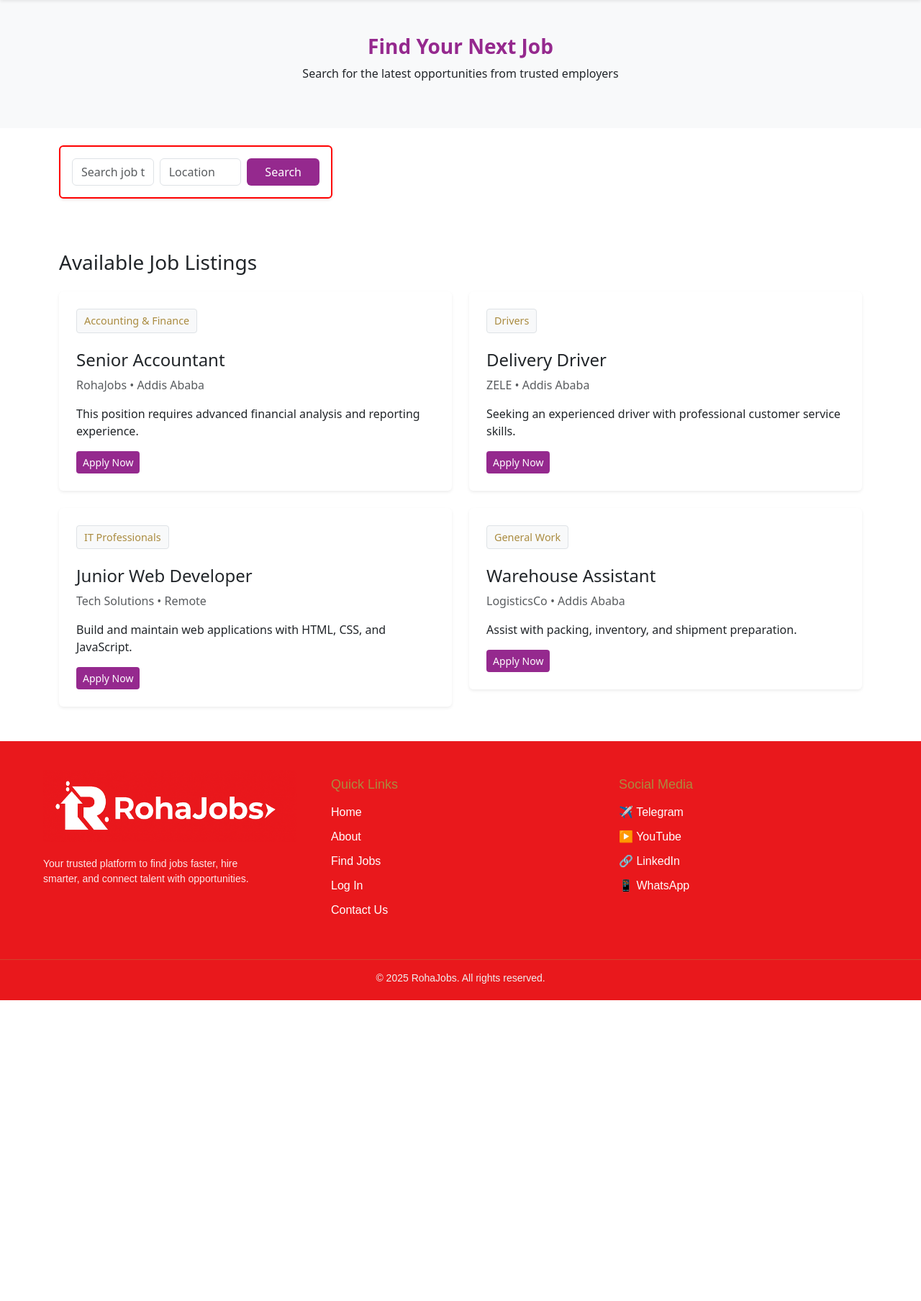
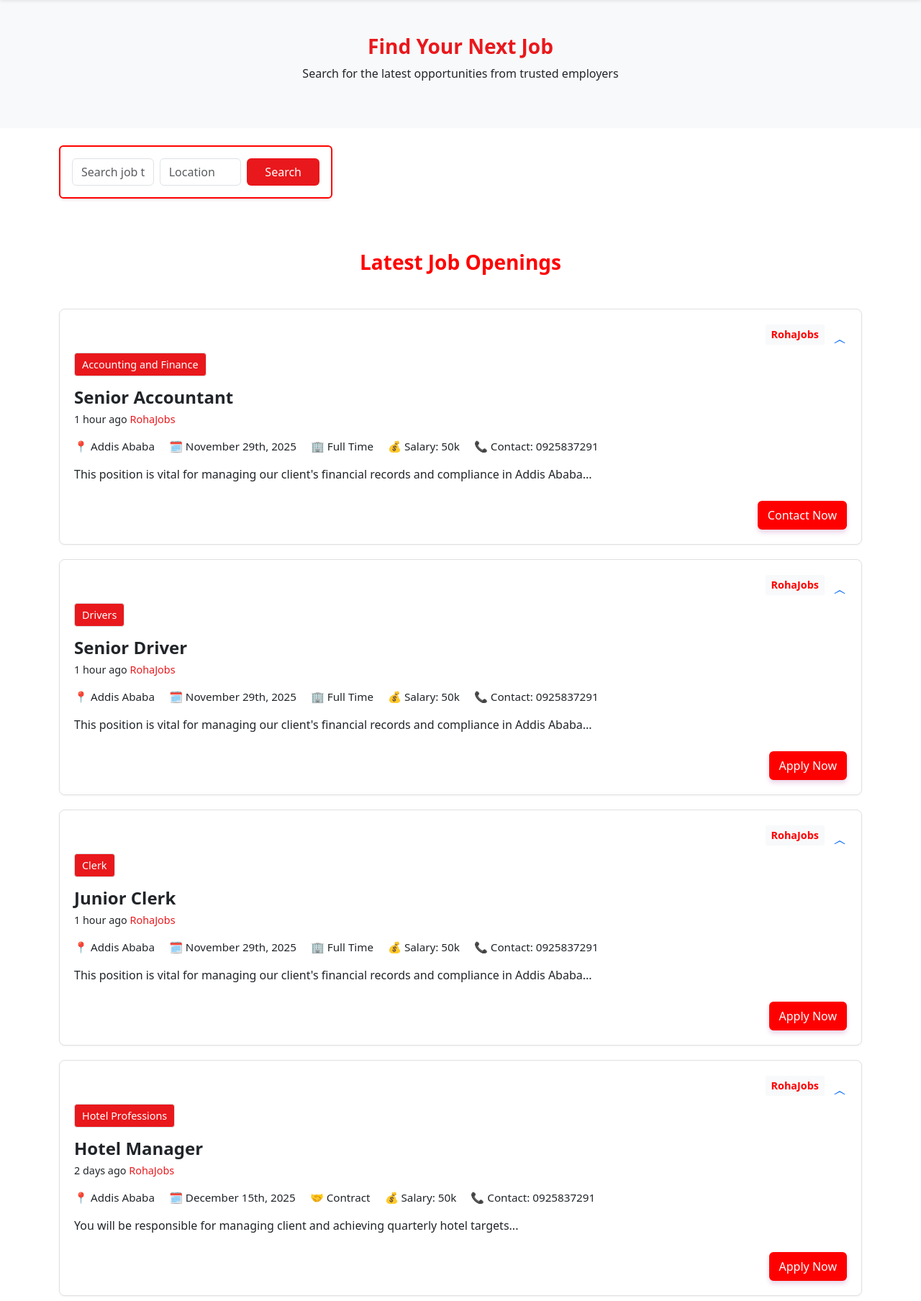
Before and after one commit to 888ui888ui/Roha-Jobs-Website-by-php, a PHP site: page /find-jobs.html in a window 1280 px wide. Shown: the part 112-1920 px from the top of the page at 72% size. Before the commit the page ends 1502 px from the top, so only its background shows below. Run offline with PHP 8.4, Linux system fonts and the light colour scheme.

Commit message:
Your descriptive message here

```diff
--- a/find-jobs.html
+++ b/find-jobs.html
@@ -17,7 +17,7 @@
 <div id="include-navbar"></div>
 <!-- PAGE HEADER -->
 <section class="py-5 text-center bg-light">
-    <h1 class="section-title" style="color:#95298E;">Find Your Next Job</h1>
+    <h1 class="section-title" style="color:#e9181c;">Find Your Next Job</h1>
     <p>Search for the latest opportunities from trusted employers</p>
 </section>
 
@@ -26,64 +26,262 @@
     <div class="search-box p-3 d-flex align-items-center shadow-sm rounded">
         <input type="text" class="form-control" placeholder="Search job title, keyword...">
         <input type="text" class="form-control mx-2" placeholder="Location">
-        <button class="btn px-4 text-white" style="background:#95298E;">Search</button>
+        <button class="btn px-4 text-white" style="background:#e9181c;">Search</button>
     </div>
 </section>
 
 
-<!-- JOB LISTINGS -->
-<section class="container py-5">
+<section class="featured-jobs-section py-5">
+    <div class="container">
+        <div class="text-center mb-5">
+            <h2 class="section-title">Latest Job Openings</h2>
+        </div>
 
-    <h3 class="mb-4">Available Job Listings</h3>
+        <div class="job-list-container">
+      <!-- Job Card 1 -->
+            <div class="job-card-image-format attractive-job-card-image">
 
-    <div class="row g-4">
-
-        <!-- JOB CARD 1 -->
-        <div class="col-md-6">
-            <div class="p-4 shadow-sm rounded attractive-job-card-image">
-                <span class="category-tag" style="color:#AA8B3F;">Accounting & Finance</span>
-                <h4 class="mt-2">Senior Accountant</h4>
-                <p class="text-muted">RohaJobs • Addis Ababa</p>
-                <p>This position requires advanced financial analysis and reporting experience.</p>
-                <a href="#" class="btn btn-sm text-white" style="background:#95298E;">Apply Now</a>
+                <div class="job-header-top">
+                    <div></div>
+                    <div class="top-right-elements">
+                        <span class="rohajobs-source">RohaJobs</span>
+                        <div class="bookmark-icon">
+                            <a href="#"><svg xmlns="http://www.w3.org/2000/svg" width="20" height="20" fill="currentColor" viewBox="0 0 16 16"><path d="M2 2a2 2 0 0 1 2-2h8a2 2 0 0 1 2 2v13.5a.5.5 0 0 1-.777.416L8 13.101l-5.223 2.815A.5.5 0 0 1 2 15.5zM2 2v13.5L8 12l6 3.5V2a2 2 0 0 0-2-2H4a2 2 0 0 0-2 2"/></svg></a>
+                        </div>
                     </div>
                 </div>
 
-        <!-- JOB CARD 2 -->
-        <div class="col-md-6">
-            <div class="p-4 shadow-sm rounded attractive-job-card-image">
-                <span class="category-tag" style="color:#AA8B3F;">Drivers</span>
-                <h4 class="mt-2">Delivery Driver</h4>
-                <p class="text-muted">ZELE • Addis Ababa</p>
-                <p>Seeking an experienced driver with professional customer service skills.</p>
-                <a href="#" class="btn btn-sm text-white" style="background:#95298E;">Apply Now</a>
+                <span class="category-tag" style="background:#e9181c; color:white;">Accounting and Finance</span>
+
+                <div class="job-main-content">
+                    <div class="job-details-left">
+                        <h3 class="job-title-main">Senior Accountant</h3>
+                        <p class="job-post-info">
+                            1 hour ago <span style="color: #e9181c;">RohaJobs</span> </p>
+
+                        <div class="job-metadata">
+                            <span class="metadata-item">📍 Addis Ababa</span>
+                            <span class="metadata-item">🗓️ November 29th, 2025</span>
+                            <span class="metadata-item">🏢 Full Time</span>
+                            <span class="metadata-item">💰 Salary: 50k</span>
+                            <span class="metadata-item">📞 Contact: 0925837291</span>
+                        </div>
                     </div>
                 </div>
 
-        <!-- JOB CARD 3 -->
-        <div class="col-md-6">
-            <div class="p-4 shadow-sm rounded attractive-job-card-image">
-                <span class="category-tag" style="color:#AA8B3F;">IT Professionals</span>
-                <h4 class="mt-2">Junior Web Developer</h4>
-                <p class="text-muted">Tech Solutions • Remote</p>
-                <p>Build and maintain web applications with HTML, CSS, and JavaScript.</p>
-                <a href="#" class="btn btn-sm text-white" style="background:#95298E;">Apply Now</a>
+                <p class="job-description-snippet">
+                    This position is vital for managing our client's financial records and compliance in Addis Ababa...
+                </p>
+
+                <div class="job-footer mt-4">
+                    <div></div>
+                    <a href="contact.html" class="btn btn-category btn-apply-now">Contact Now</a>
+                </div>
+            </div>
+           <!-- Job Card 2 -->
+            <div class="job-card-image-format attractive-job-card-image">
+
+                <div class="job-header-top">
+                    <div></div>
+                    <div class="top-right-elements">
+                        <span class="rohajobs-source">RohaJobs</span>
+                        <div class="bookmark-icon">
+                            <a href="#"><svg xmlns="http://www.w3.org/2000/svg" width="20" height="20" fill="currentColor" viewBox="0 0 16 16"><path d="M2 2a2 2 0 0 1 2-2h8a2 2 0 0 1 2 2v13.5a.5.5 0 0 1-.777.416L8 13.101l-5.223 2.815A.5.5 0 0 1 2 15.5zM2 2v13.5L8 12l6 3.5V2a2 2 0 0 0-2-2H4a2 2 0 0 0-2 2"/></svg></a>
+                        </div>
                     </div>
                 </div>
 
-        <!-- JOB CARD 4 -->
-        <div class="col-md-6">
-            <div class="p-4 shadow-sm rounded attractive-job-card-image">
-                <span class="category-tag" style="color:#AA8B3F;">General Work</span>
-                <h4 class="mt-2">Warehouse Assistant</h4>
-                <p class="text-muted">LogisticsCo • Addis Ababa</p>
-                <p>Assist with packing, inventory, and shipment preparation.</p>
-                <a href="#" class="btn btn-sm text-white" style="background:#95298E;">Apply Now</a>
+                <span class="category-tag" style="background:#e9181c; color:white;">Drivers</span>
+
+                <div class="job-main-content">
+                    <div class="job-details-left">
+                        <h3 class="job-title-main">Senior Driver</h3>
+                        <p class="job-post-info">
+                            1 hour ago <span style="color: #e9181c;">RohaJobs</span> </p>
+
+                        <div class="job-metadata">
+                            <span class="metadata-item">📍 Addis Ababa</span>
+                            <span class="metadata-item">🗓️ November 29th, 2025</span>
+                            <span class="metadata-item">🏢 Full Time</span>
+                            <span class="metadata-item">💰 Salary: 50k</span>
+                            <span class="metadata-item">📞 Contact: 0925837291</span>
+                        </div>
+                    </div>
+                </div>
+
+                <p class="job-description-snippet">
+                    This position is vital for managing our client's financial records and compliance in Addis Ababa...
+                </p>
+
+                <div class="job-footer mt-4">
+                    <div></div>
+                    <a href="link-to-apply-page-1" class="btn btn-category btn-apply-now">Apply Now</a>
+                </div>
+            </div>
+            <!-- Job Card 3 -->
+            <div class="job-card-image-format attractive-job-card-image">
+
+                <div class="job-header-top">
+                    <div></div>
+                    <div class="top-right-elements">
+                        <span class="rohajobs-source">RohaJobs</span>
+                        <div class="bookmark-icon">
+                            <a href="#"><svg xmlns="http://www.w3.org/2000/svg" width="20" height="20" fill="currentColor" viewBox="0 0 16 16"><path d="M2 2a2 2 0 0 1 2-2h8a2 2 0 0 1 2 2v13.5a.5.5 0 0 1-.777.416L8 13.101l-5.223 2.815A.5.5 0 0 1 2 15.5zM2 2v13.5L8 12l6 3.5V2a2 2 0 0 0-2-2H4a2 2 0 0 0-2 2"/></svg></a>
+                        </div>
+                    </div>
+                </div>
+
+                <span class="category-tag" style="background:#e9181c; color:white;">Clerk</span>
+
+                <div class="job-main-content">
+                    <div class="job-details-left">
+                        <h3 class="job-title-main">Junior Clerk</h3>
+                        <p class="job-post-info">
+                            1 hour ago <span style="color: #e9181c;">RohaJobs</span> </p>
+
+                        <div class="job-metadata">
+                            <span class="metadata-item">📍 Addis Ababa</span>
+                            <span class="metadata-item">🗓️ November 29th, 2025</span>
+                            <span class="metadata-item">🏢 Full Time</span>
+                            <span class="metadata-item">💰 Salary: 50k</span>
+                            <span class="metadata-item">📞 Contact: 0925837291</span>
+                        </div>
+                    </div>
+                </div>
+
+                <p class="job-description-snippet">
+                    This position is vital for managing our client's financial records and compliance in Addis Ababa...
+                </p>
+
+                <div class="job-footer mt-4">
+                    <div></div>
+                    <a href="link-to-apply-page-1" class="btn btn-category btn-apply-now">Apply Now</a>
+                </div>
+            </div>
+            <!-- Job Card 4 -->
+            <div class="job-card-image-format attractive-job-card-image">
+                <div class="job-header-top">
+                    <div></div>
+                    <div class="top-right-elements">
+                        <span class="rohajobs-source">RohaJobs</span>
+                        <div class="bookmark-icon">
+                            <a href="#"><svg xmlns="http://www.w3.org/2000/svg" width="20" height="20" fill="currentColor" viewBox="0 0 16 16"><path d="M2 2a2 2 0 0 1 2-2h8a2 2 0 0 1 2 2v13.5a.5.5 0 0 1-.777.416L8 13.101l-5.223 2.815A.5.5 0 0 1 2 15.5zM2 2v13.5L8 12l6 3.5V2a2 2 0 0 0-2-2H4a2 2 0 0 0-2 2"/></svg></a>
+                        </div>
+                    </div>
+                </div>
+
+                <span class="category-tag" style="background:#e9181c; color:white;">Hotel Professions  </span>
+
+                <div class="job-main-content">
+                    <div class="job-details-left">
+                        <h3 class="job-title-main">Hotel Manager </h3>
+                        <p class="job-post-info">
+                            2 days ago <span style="color: #e9181c;">RohaJobs</span>
+                        </p>
+
+                        <div class="job-metadata">
+                            <span class="metadata-item">📍 Addis Ababa</span>
+                            <span class="metadata-item">🗓️ December 15th, 2025</span>
+                            <span class="metadata-item">🤝 Contract</span>
+                            <span class="metadata-item">💰 Salary: 50k</span>
+                            <span class="metadata-item">📞 Contact: 0925837291</span>
+                        </div>
+                    </div>
+                </div>
+
+                <p class="job-description-snippet">
+                    You will be responsible for managing client  and achieving quarterly hotel targets...
+                </p>
+
+                <div class="job-footer mt-4">
+                    <div></div>
+                    <a href="link-to-apply-page-2" class="btn btn-category btn-apply-now">Apply Now</a>
+                </div>
+            </div>
+            <!-- Job Card 5 -->
+            <div class="job-card-image-format attractive-job-card-image">
+                <div class="job-header-top">
+                    <div></div>
+                    <div class="top-right-elements">
+                        <span class="rohajobs-source">RohaJobs</span>
+                        <div class="bookmark-icon">
+                            <a href="#"><svg xmlns="http://www.w3.org/2000/svg" width="20" height="20" fill="currentColor" viewBox="0 0 16 16"><path d="M2 2a2 2 0 0 1 2-2h8a2 2 0 0 1 2 2v13.5a.5.5 0 0 1-.777.416L8 13.101l-5.223 2.815A.5.5 0 0 1 2 15.5zM2 2v13.5L8 12l6 3.5V2a2 2 0 0 0-2-2H4a2 2 0 0 0-2 2"/></svg></a>
+                        </div>
+                    </div>
+                </div>
+
+                <span class="category-tag" style="background:#e9181c; color:white;">Hotel Professions  </span>
+
+                <div class="job-main-content">
+                    <div class="job-details-left">
+                        <h3 class="job-title-main">Hotel Manager </h3>
+                        <p class="job-post-info">
+                            2 days ago <span style="color: #e9181c;">RohaJobs</span>
+                        </p>
+
+                        <div class="job-metadata">
+                            <span class="metadata-item">📍 Addis Ababa</span>
+                            <span class="metadata-item">🗓️ December 15th, 2025</span>
+                            <span class="metadata-item">🤝 Contract</span>
+                            <span class="metadata-item">💰 Salary: 50k</span>
+                            <span class="metadata-item">📞 Contact: 0925837291</span>
+                        </div>
+                    </div>
+                </div>
+
+                <p class="job-description-snippet">
+                    You will be responsible for managing client  and achieving quarterly hotel targets...
+                </p>
+
+                <div class="job-footer mt-4">
+                    <div></div>
+                    <a href="link-to-apply-page-2" class="btn btn-category btn-apply-now">Apply Now</a>
+                </div>
+            </div>
+            <div class="job-card-image-format attractive-job-card-image">
+                <div class="job-header-top">
+                    <div></div>
+                    <div class="top-right-elements">
+                        <span class="rohajobs-source">RohaJobs</span>
+                        <div class="bookmark-icon">
+                            <a href="#"><svg xmlns="http://www.w3.org/2000/svg" width="20" height="20" fill="currentColor" viewBox="0 0 16 16"><path d="M2 2a2 2 0 0 1 2-2h8a2 2 0 0 1 2 2v13.5a.5.5 0 0 1-.777.416L8 13.101l-5.223 2.815A.5.5 0 0 1 2 15.5zM2 2v13.5L8 12l6 3.5V2a2 2 0 0 0-2-2H4a2 2 0 0 0-2 2"/></svg></a>
+                        </div>
+                    </div>
+                </div>
+
+                <span class="category-tag" style="background:#e9181c; color:white;">General Works</span>
+
+                <div class="job-main-content">
+                    <div class="job-details-left">
+                        <h3 class="job-title-main">General Worker</h3>
+                        <p class="job-post-info">
+                            1 week ago <span style="color: #e9181c;">RohaJobs</span>
+                        </p>
+
+                        <div class="job-metadata">
+                            <span class="metadata-item">💻 Remote</span>
+                            <span class="metadata-item">🗓️ December 5th, 2025</span>
+                            <span class="metadata-item">🏢 Full Time</span>
+                            <span class="metadata-item">💰 Salary: 50k</span>
+                            <span class="metadata-item">📞 Contact: 0925837291</span>
+                        </div>
+                    </div>
+                </div>
+
+                <p class="job-description-snippet">
+                    This remote position offers excellent flexibility and focuses on diagnosing and resolving hardware and software issues...
+                </p>
+
+                <div class="job-footer mt-4">
+                    <div></div>
+                    <a href="link-to-apply-page-3" class="btn btn-category btn-apply-now">Apply Now</a>
                 </div>
             </div>
 
         </div>
 
+
+    </div>
 </section>
 
 
--- a/login.html
+++ b/login.html
@@ -14,8 +14,8 @@
 
 <section class="container py-5">
 
-    <div class="login-box mx-auto p-4 shadow-sm" style="max-width:400px; border-top:4px solid #95298E;">
-        <h2 class="text-center" style="color:#95298E;">Login</h2>
+    <div class="login-box mx-auto p-4 shadow-sm" style="max-width:400px; border-top:4px solid #e9181c;">
+        <h2 class="text-center" style="color:#e9181c;">Login</h2>
 
         <form class="mt-4">
 
@@ -29,7 +29,7 @@
                 <input class="form-control" type="password" placeholder="********">
             </div>
 
-            <button class="btn w-100" style="background:#95298E; color:white;">
+            <button class="btn w-100" style="background:#e9181c; color:white;">
                 Log In
             </button>
         </form>
--- a/styles.css
+++ b/styles.css
@@ -78,7 +78,7 @@ body {
 }
 
 .signup-btn:hover {
-    background-color: #7e2178;
+    background-color: #e9181c;
     color: white;
 }
 
@@ -98,7 +98,7 @@ body {
 }
 
 .navbar-nav .login-btn-styled:hover {
-    background-color: #7e2178 !important;
+    background-color: #e9181c !important;
     color: white !important;
 }
 
@@ -129,7 +129,7 @@ body {
 }
 
 .hero-btn:hover {
-    background-color: #7e2178;
+    background-color: #e9181c;
 }
 
 .search-box {
@@ -391,14 +391,7 @@ body {
     max-width: none;
 }
 
-.btn-apply-now:hover {
-    /* Hover State (Secondary Color) */
-    background-color: var(--secondary-color) !important;
-    color: #ffffff !important;
-    border-color: var(--secondary-color) !important;
-    transform: translateY(-1px);
-    box-shadow: 0 6px 10px rgba(170, 139, 63, 0.3);
-}
+
 
 /* Removed redundant/unnecessary elements: */
 .company-logo-container,
@@ -438,7 +431,7 @@ body {
     border-radius: 50%;
     font-size: 32px;
     margin-bottom: 20px;
-    box-shadow: 0 4px 12px rgba(149, 41, 142, 0.4);
+    box-shadow: 0 4px 12px red;
 }
 
 /* Title Styling */
```
Also changed, not shown: index.html (+14 -14 lines), signup.html (+4 -4 lines). Lines whose indentation alone changed are shown as unchanged.
